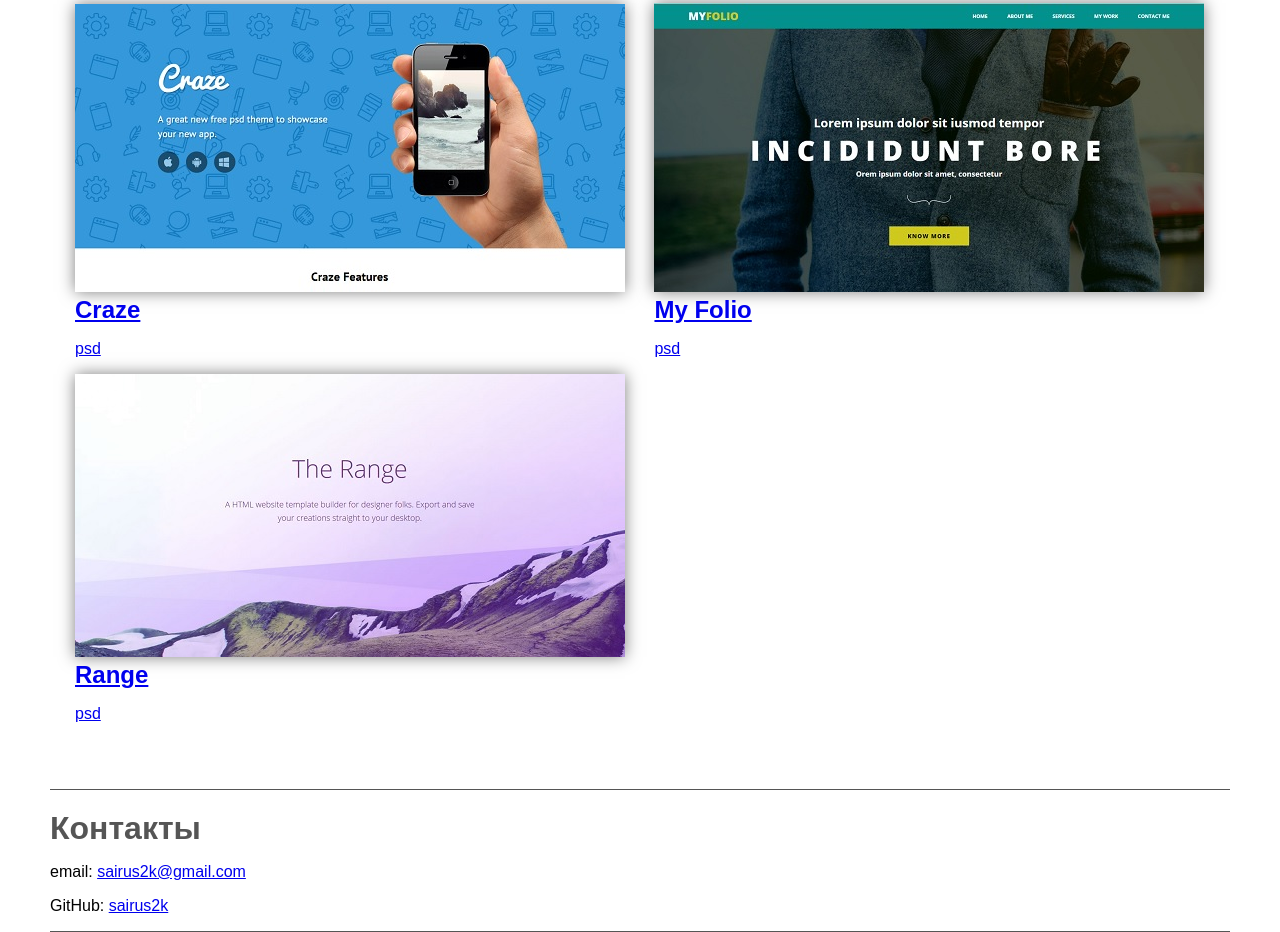
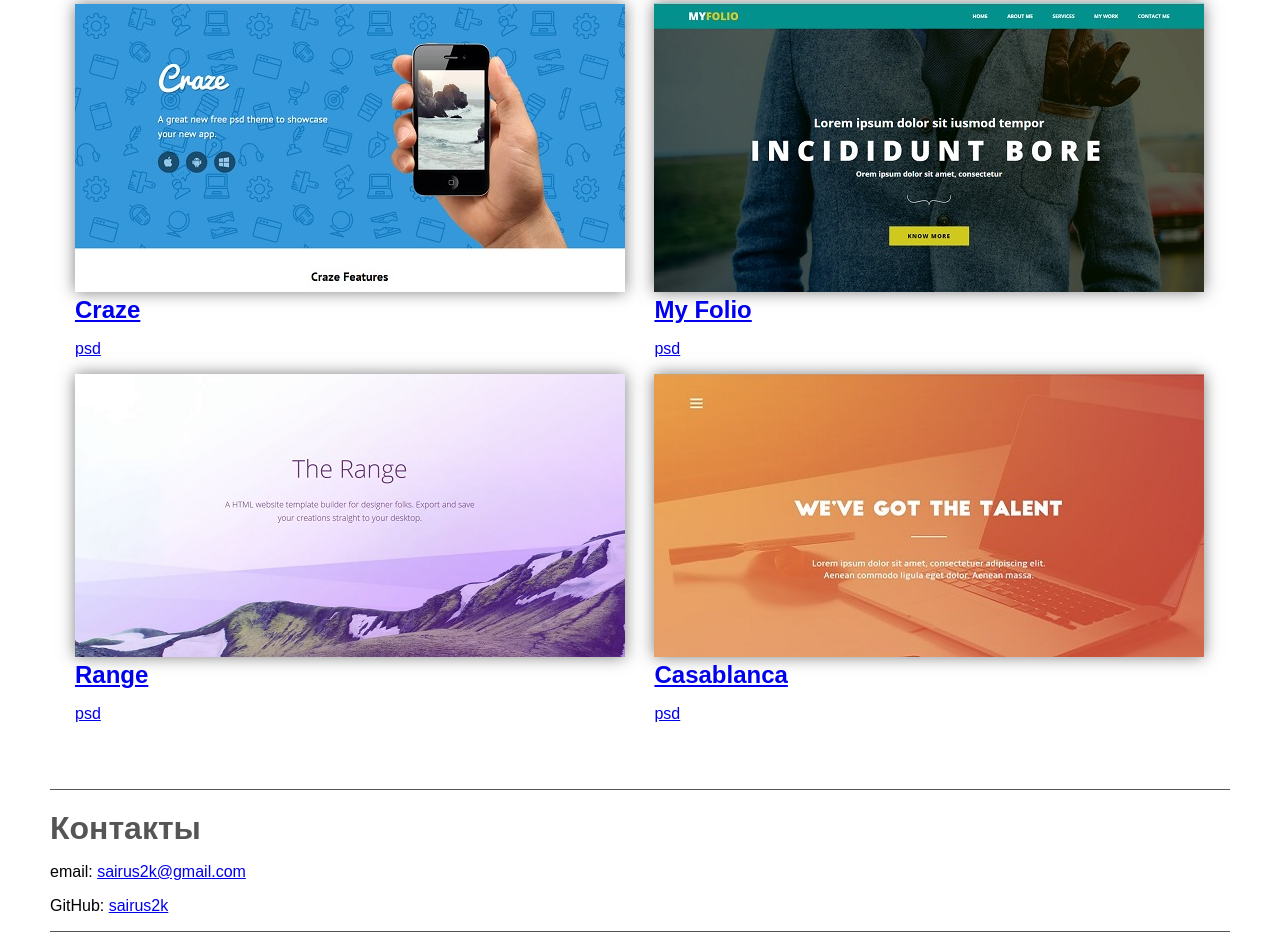
Before and after one commit to sairus2k/sairus2k.github.io, a plain HTML site: page index.html in a window 1280 px wide. Shown: the part 555-1487 px from the top of the page. Drawn offline with Linux system fonts and the light colour scheme.

Commit message:
Add Casablanca project

```diff
--- a/index.html
+++ b/index.html
@@ -38,6 +38,11 @@
       <h1><a href="range/">Range</a></h1>
       <p><a href="http://www.blazrobar.com/2014/free-psd-website-templates/the-range-single-pager-free-psd-website-template/">psd</a></p>
     </div>
+    <div>
+      <img src="images/casablanca.jpg" alt="">
+      <h1><a href="range/">Casablanca</a></h1>
+      <p><a href="https://www.behance.net/gallery/20880263/Casablanca-Free-PSD-Template">psd</a></p>
+    </div>
   </div>
   </section>
   <footer>
```
Also changed, not shown: images/casablanca.jpg (added).
